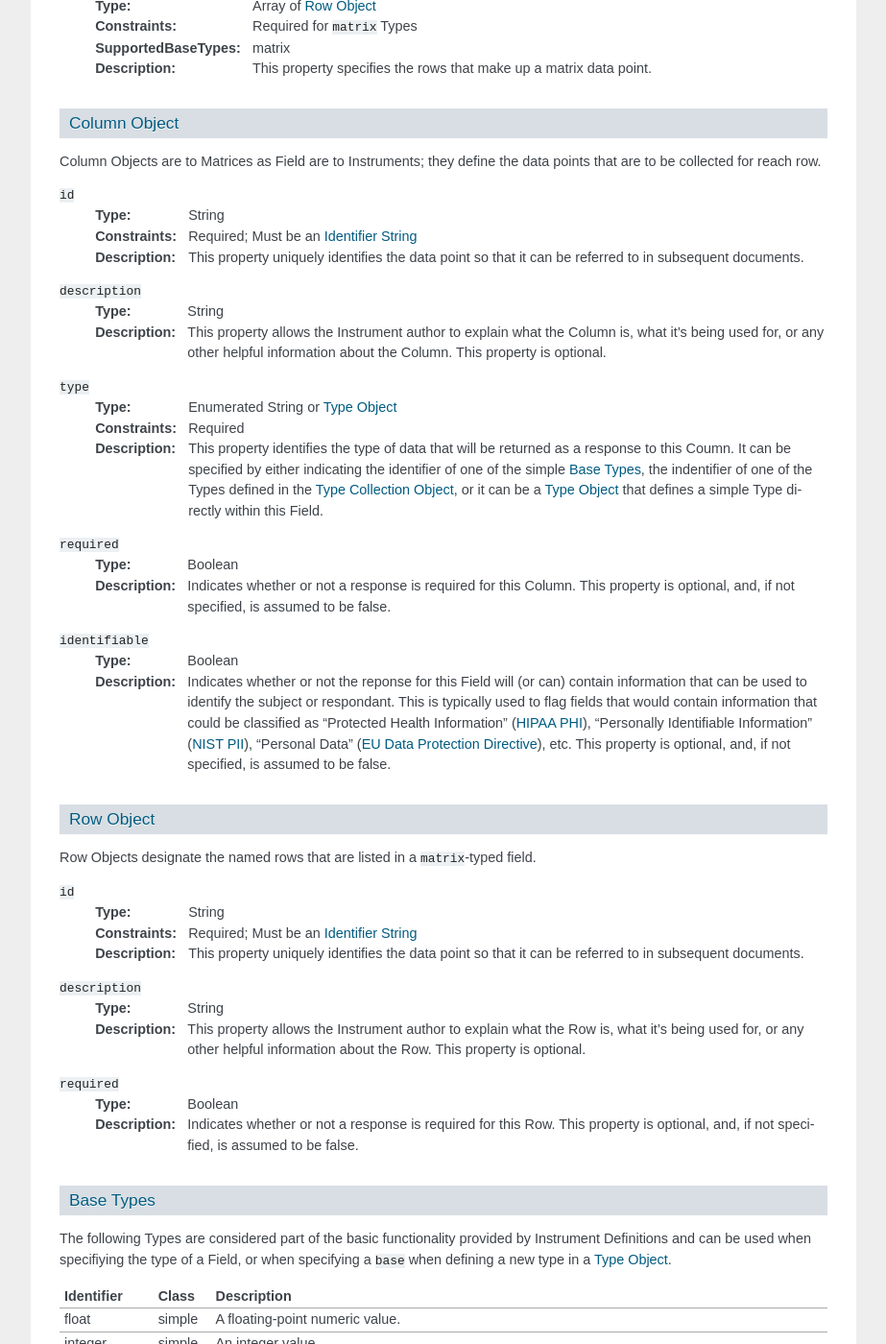
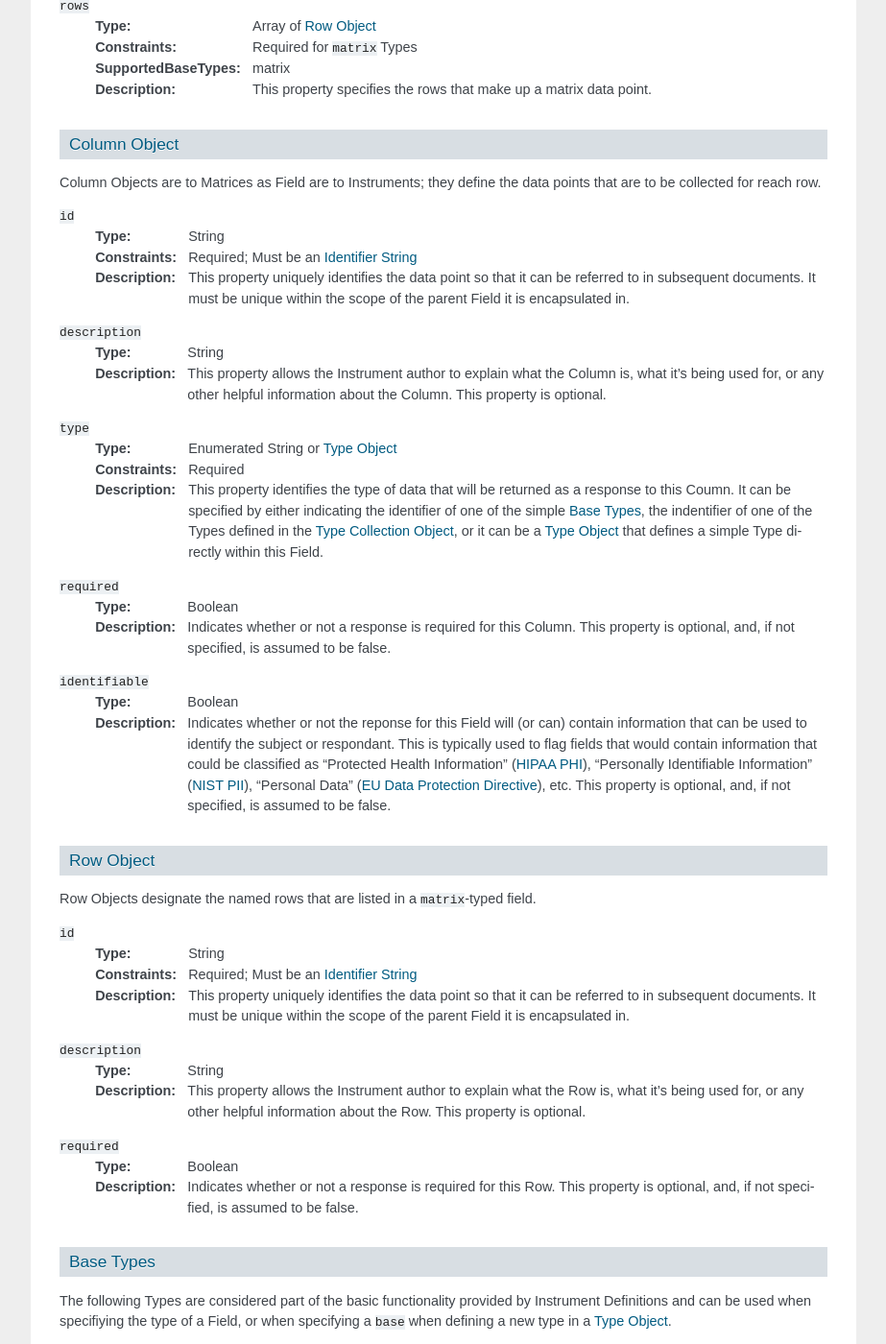
Before and after one commit to prometheusresearch/rios, a Sphinx documentation site: the page built from docs/source/instrument_specification.rst, in a window 1280 px wide and 1400 px high, scrolled down 4536 px. Shown: the whole window at 96% size, without its empty margins (198-1121 px from the left). Built offline with Sphinx 7.4.7, drawn with Linux system fonts in a browser that asks for light colours; some of the changed text lies outside the part shown.

Commit message:
Clarified ID uniqueness.

```diff
--- a/docs/source/instrument_specification.rst
+++ b/docs/source/instrument_specification.rst
@@ -96,7 +96,9 @@ of several properties:
     :Type: String
     :Constraints: Required; Must be an `Identifier String`_
     :Description: This property uniquely identifies the data point so that it
-                  can be referred to in subsequent documents.
+                  can be referred to in subsequent documents. It must be
+                  unique within the scope of the collection it is contained
+                  within.
 
 ``description``
     :Type: String
@@ -285,7 +287,9 @@ data points that are to be collected for reach row.
     :Type: String
     :Constraints: Required; Must be an `Identifier String`_
     :Description: This property uniquely identifies the data point so that it
-                  can be referred to in subsequent documents.
+                  can be referred to in subsequent documents. It must be
+                  unique within the scope of the parent Field it is
+                  encapsulated in.
 
 ``description``
     :Type: String
@@ -331,7 +335,10 @@ field.
     :Type: String
     :Constraints: Required; Must be an `Identifier String`_
     :Description: This property uniquely identifies the data point so that it
-                  can be referred to in subsequent documents.
+                  can be referred to in subsequent documents. It must be
+                  unique within the scope of the parent Field it is
+                  encapsulated in.
+
 
 ``description``
     :Type: String
```
